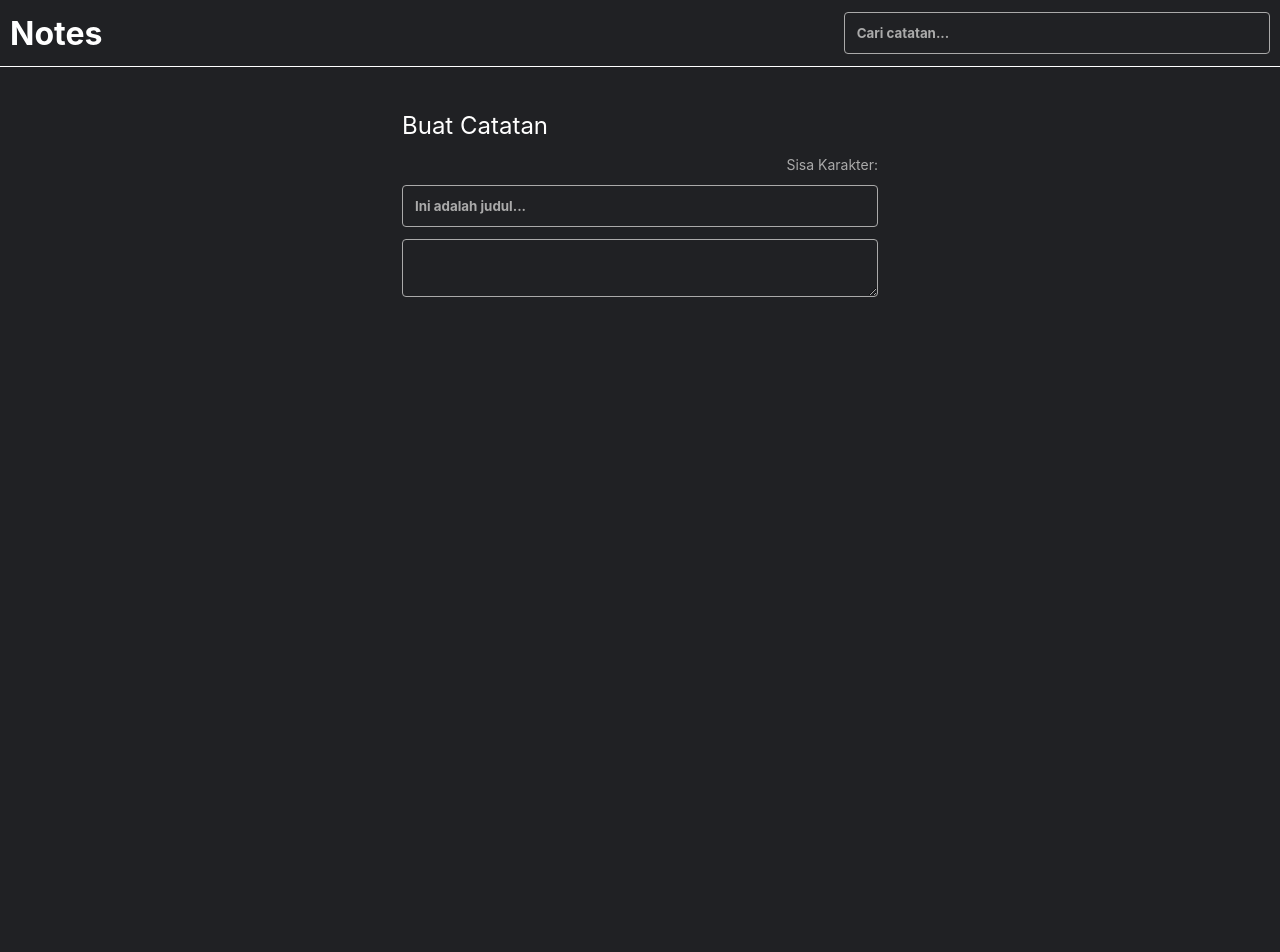
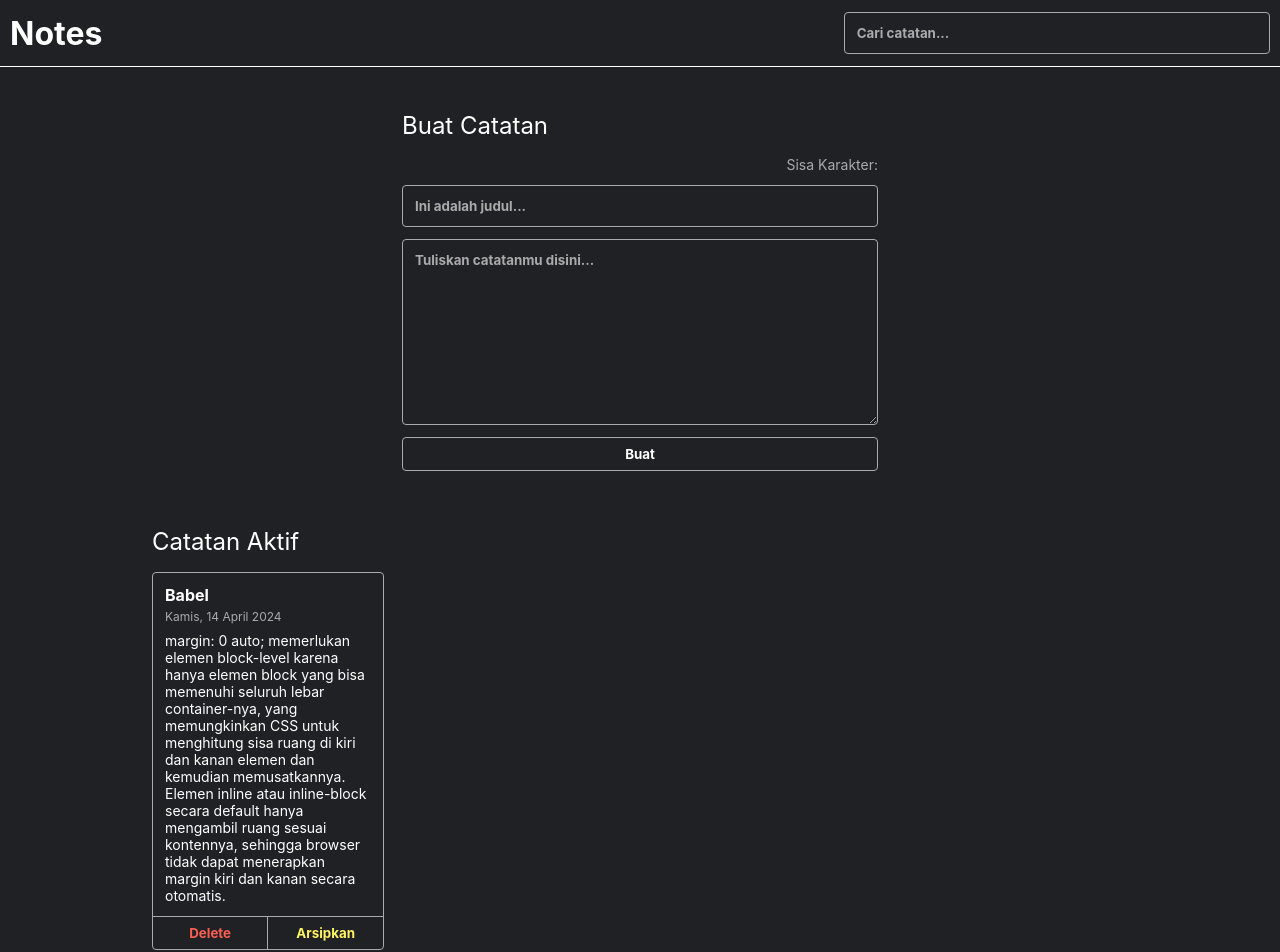
Before and after one commit to ReyviRahman/Membangun-Aplikasi-Catatan-Menggunakan-React, a React (Vite) app: page / in a window 1280 px wide. Shown: the top 952 px of the page. Before the commit the page ends 800 px from the top, so only its background shows below. Built offline with nearby package versions, Linux system fonts and the light colour scheme.

Commit message:
Adding ListNote UI

```diff
--- a/src/components/NoteAppBody.jsx
+++ b/src/components/NoteAppBody.jsx
@@ -1,15 +1,26 @@
 import React from 'react'
+import NoteItem from './NoteItem'
 
 const NoteAppBody = () => {
   return (
-    <div className='note-app__body'>
-      <div className='note-input'>
-        <h2>Buat Catatan</h2>
-        <p className='note-input__title__char-limit'>Sisa Karakter:</p>
-        <input className='note-input' placeholder='Ini adalah judul...' />
-        <textarea />
+    <div>
+      <div className='note-app__body'>
+        <div className='note-input'>
+          <h2>Buat Catatan</h2>
+          <p className='note-input__title__char-limit'>Sisa Karakter:</p>
+          <input className='note-input' placeholder='Ini adalah judul...' />
+          <textarea placeholder='Tuliskan catatanmu disini...' rows={10} />
+          <button>Buat</button>
+        </div>
+      </div>
+      <div className='note-list__body'>
+        <h2>Catatan Aktif</h2>
+        <div className='notes-list'>
+          <NoteItem />
+        </div>
       </div>
     </div>
+
   )
 }
 
--- /dev/null
+++ b/src/components/NoteItem.jsx
@@ -0,0 +1,19 @@
+import React from 'react'
+
+const NoteItem = () => {
+  return (
+    <div className='note-item'>
+      <div className='note-item__content'>
+        <h4 className='note-item__title'>Babel</h4>
+        <p className='note-item__date'>Kamis, 14 April 2024</p>
+        <p className='note-item__body'>margin: 0 auto; memerlukan elemen block-level karena hanya elemen block yang bisa memenuhi seluruh lebar container-nya, yang memungkinkan CSS untuk menghitung sisa ruang di kiri dan kanan elemen dan kemudian memusatkannya. Elemen inline atau inline-block secara default hanya mengambil ruang sesuai kontennya, sehingga browser tidak dapat menerapkan margin kiri dan kanan secara otomatis.</p>
+      </div>
+      <div className='note-item__action'>
+        <button className='note-item__delete-button'>Delete</button>
+        <button className='note-item__archive-button'>Arsipkan</button>
+      </div>
+    </div>
+  )
+}
+
+export default NoteItem
--- a/src/styles/style.css
+++ b/src/styles/style.css
@@ -35,6 +35,17 @@ input::placeholder, textarea::placeholder {
   max-width: 500px;
   margin: 16px auto;
   padding: 12px;
+}
+
+.note-list__body {
+  max-width: 1000px;
+  margin: 16px auto;
+  padding: 12px;
+}
+
+.note-list__body h2 {
+  font-weight: normal;
+  margin: 16px 0;
 }
 
 .note-app__body h2 {
```
